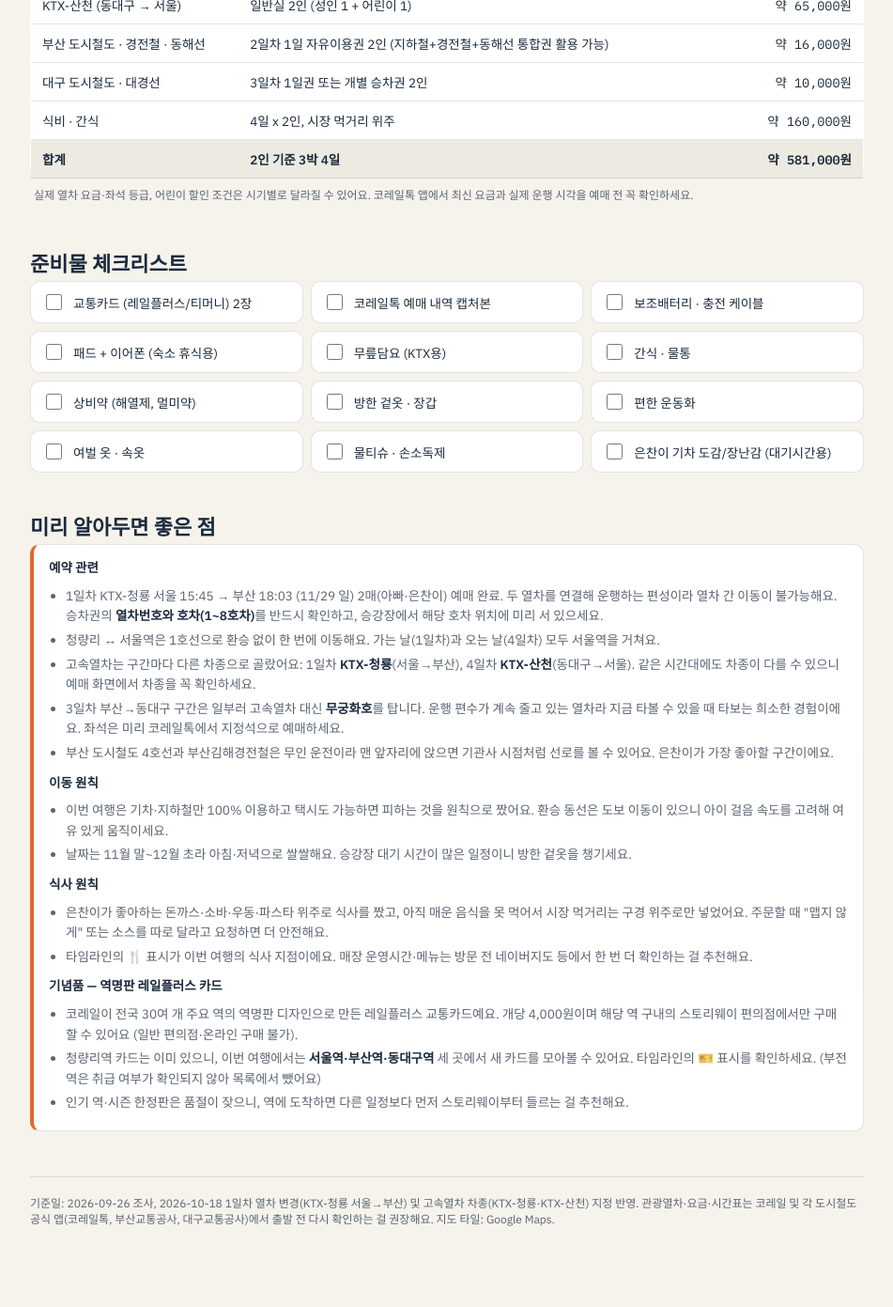
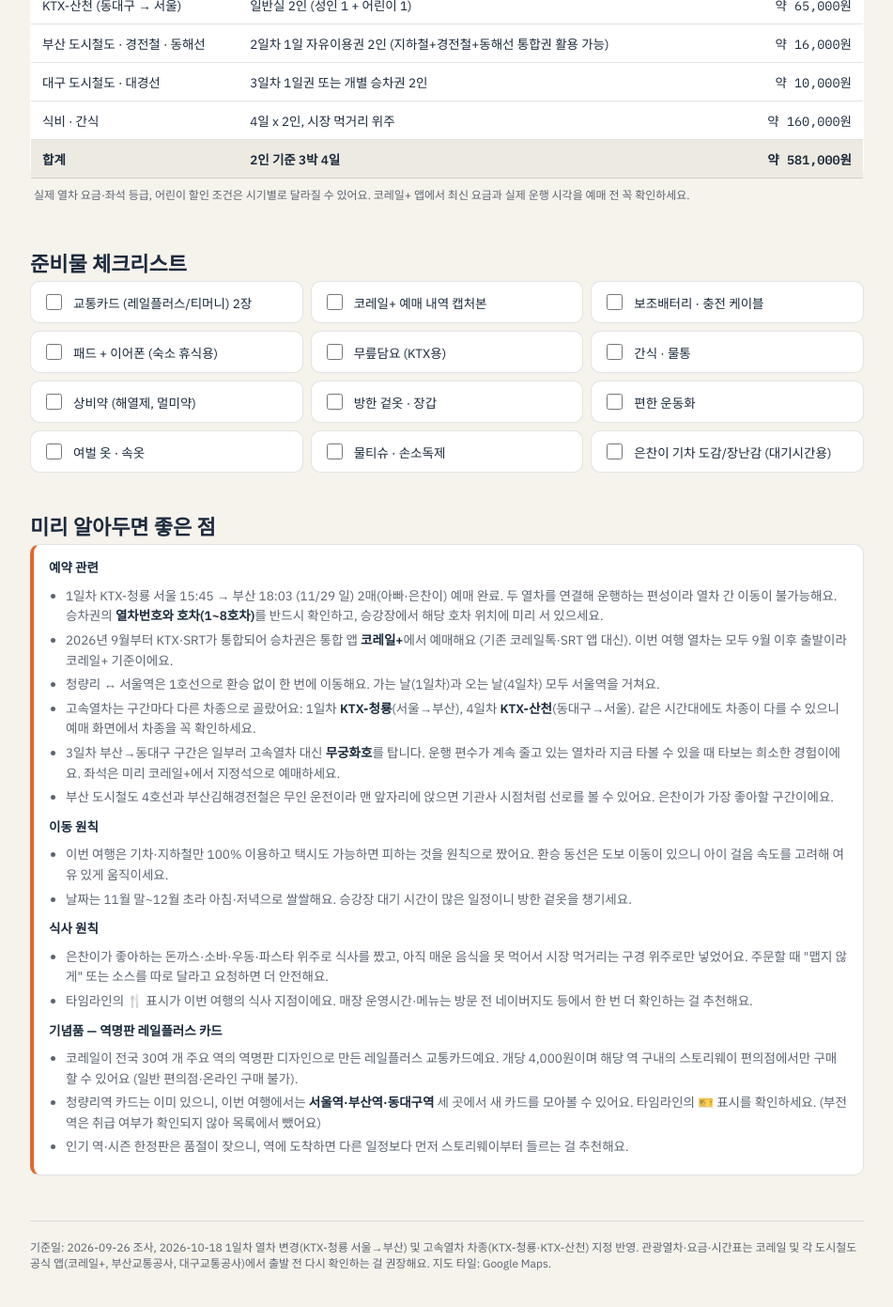
Before and after one commit to daduki/daduki.github.io, a Jekyll site: the page busan-daegu-train-trip.html, which Jekyll copies as it is, in a window 1280 px wide and 1400 px high, scrolled down 2753 px. Shown: the top 1391 px of the window at 94% size, without its empty margins (164-1115 px from the left). Built offline with Jekyll 4.4.1, drawn with Linux system fonts in a browser that asks for light colours; before the commit the page ends 4106 px from its top, so only the background shows below that; some of the changed text lies outside the part shown.

Commit message:
docs: KTX·SRT 통합에 맞춰 예매 앱 안내를 코레일+로 갱신
Co-Authored-By: Claude Opus 5.5 <noreply@anthropic.com>
Claude-Session: https://claude.ai/code/session_01JDKSHpvHwRCR692awiaJ6e

```diff
--- a/busan-daegu-train-trip.html
+++ b/busan-daegu-train-trip.html
@@ -484,7 +484,7 @@ footer{
 
 <section id="budget">
   <h2>예산 요약 (아빠+은찬이 2인 기준)</h2>
-  <p class="desc">숙소는 1박 10만원 이하 가성비 기준, 열차 요금은 어린이 할인을 반영한 대략적인 추정치예요. 실제 금액은 코레일톡·각 도시철도 앱에서 예매 시 다시 확인하세요.</p>
+  <p class="desc">숙소는 1박 10만원 이하 가성비 기준, 열차 요금은 어린이 할인을 반영한 대략적인 추정치예요. 실제 금액은 코레일+·각 도시철도 앱에서 예매 시 다시 확인하세요.</p>
   <table>
     <thead><tr><th>항목</th><th>내용</th><th>추정 금액</th></tr></thead>
     <tbody>
@@ -497,7 +497,7 @@ footer{
       <tr><td>식비 · 간식</td><td>4일 x 2인, 시장 먹거리 위주</td><td class="num">약 160,000원</td></tr>
       <tr class="total"><td>합계</td><td>2인 기준 3박 4일</td><td class="num">약 581,000원</td></tr>
     </tbody>
-    <caption>실제 열차 요금·좌석 등급, 어린이 할인 조건은 시기별로 달라질 수 있어요. 코레일톡 앱에서 최신 요금과 실제 운행 시각을 예매 전 꼭 확인하세요.</caption>
+    <caption>실제 열차 요금·좌석 등급, 어린이 할인 조건은 시기별로 달라질 수 있어요. 코레일+ 앱에서 최신 요금과 실제 운행 시각을 예매 전 꼭 확인하세요.</caption>
   </table>
 </section>
 
@@ -512,9 +512,10 @@ footer{
     <b>예약 관련</b>
     <ul>
       <li>1일차 KTX-청룡 서울 15:45 → 부산 18:03 (11/29 일) 2매(아빠·은찬이) 예매 완료. 두 열차를 연결해 운행하는 편성이라 열차 간 이동이 불가능해요. 승차권의 <b>열차번호와 호차(1~8호차)</b>를 반드시 확인하고, 승강장에서 해당 호차 위치에 미리 서 있으세요.</li>
+      <li>2026년 9월부터 KTX·SRT가 통합되어 승차권은 통합 앱 <b>코레일+</b>에서 예매해요 (기존 코레일톡·SRT 앱 대신). 이번 여행 열차는 모두 9월 이후 출발이라 코레일+ 기준이에요.</li>
       <li>청량리 ↔ 서울역은 1호선으로 환승 없이 한 번에 이동해요. 가는 날(1일차)과 오는 날(4일차) 모두 서울역을 거쳐요.</li>
       <li>고속열차는 구간마다 다른 차종으로 골랐어요: 1일차 <b>KTX-청룡</b>(서울→부산), 4일차 <b>KTX-산천</b>(동대구→서울). 같은 시간대에도 차종이 다를 수 있으니 예매 화면에서 차종을 꼭 확인하세요.</li>
-      <li>3일차 부산→동대구 구간은 일부러 고속열차 대신 <b>무궁화호</b>를 탑니다. 운행 편수가 계속 줄고 있는 열차라 지금 타볼 수 있을 때 타보는 희소한 경험이에요. 좌석은 미리 코레일톡에서 지정석으로 예매하세요.</li>
+      <li>3일차 부산→동대구 구간은 일부러 고속열차 대신 <b>무궁화호</b>를 탑니다. 운행 편수가 계속 줄고 있는 열차라 지금 타볼 수 있을 때 타보는 희소한 경험이에요. 좌석은 미리 코레일+에서 지정석으로 예매하세요.</li>
       <li>부산 도시철도 4호선과 부산김해경전철은 무인 운전이라 맨 앞자리에 앉으면 기관사 시점처럼 선로를 볼 수 있어요. 은찬이가 가장 좋아할 구간이에요.</li>
     </ul>
     <b style="display:block;margin-top:10px;">이동 원칙</b>
@@ -537,7 +538,7 @@ footer{
 </section>
 
 <footer>
-  기준일: 2026-09-26 조사, 2026-10-18 1일차 열차 변경(KTX-청룡 서울→부산) 및 고속열차 차종(KTX-청룡·KTX-산천) 지정 반영. 관광열차·요금·시간표는 코레일 및 각 도시철도 공식 앱(코레일톡, 부산교통공사, 대구교통공사)에서 출발 전 다시 확인하는 걸 권장해요. 지도 타일: Google Maps.
+  기준일: 2026-09-26 조사, 2026-10-18 1일차 열차 변경(KTX-청룡 서울→부산) 및 고속열차 차종(KTX-청룡·KTX-산천) 지정 반영. 관광열차·요금·시간표는 코레일 및 각 도시철도 공식 앱(코레일+, 부산교통공사, 대구교통공사)에서 출발 전 다시 확인하는 걸 권장해요. 지도 타일: Google Maps.
 </footer>
 
 <script>
@@ -999,7 +1000,7 @@ footer{
   // ---------- 준비물 ----------
   const packing = [
     "교통카드 (레일플러스/티머니) 2장",
-    "코레일톡 예매 내역 캡처본",
+    "코레일+ 예매 내역 캡처본",
     "보조배터리 · 충전 케이블",
     "패드 + 이어폰 (숙소 휴식용)",
     "무릎담요 (KTX용)",
```
